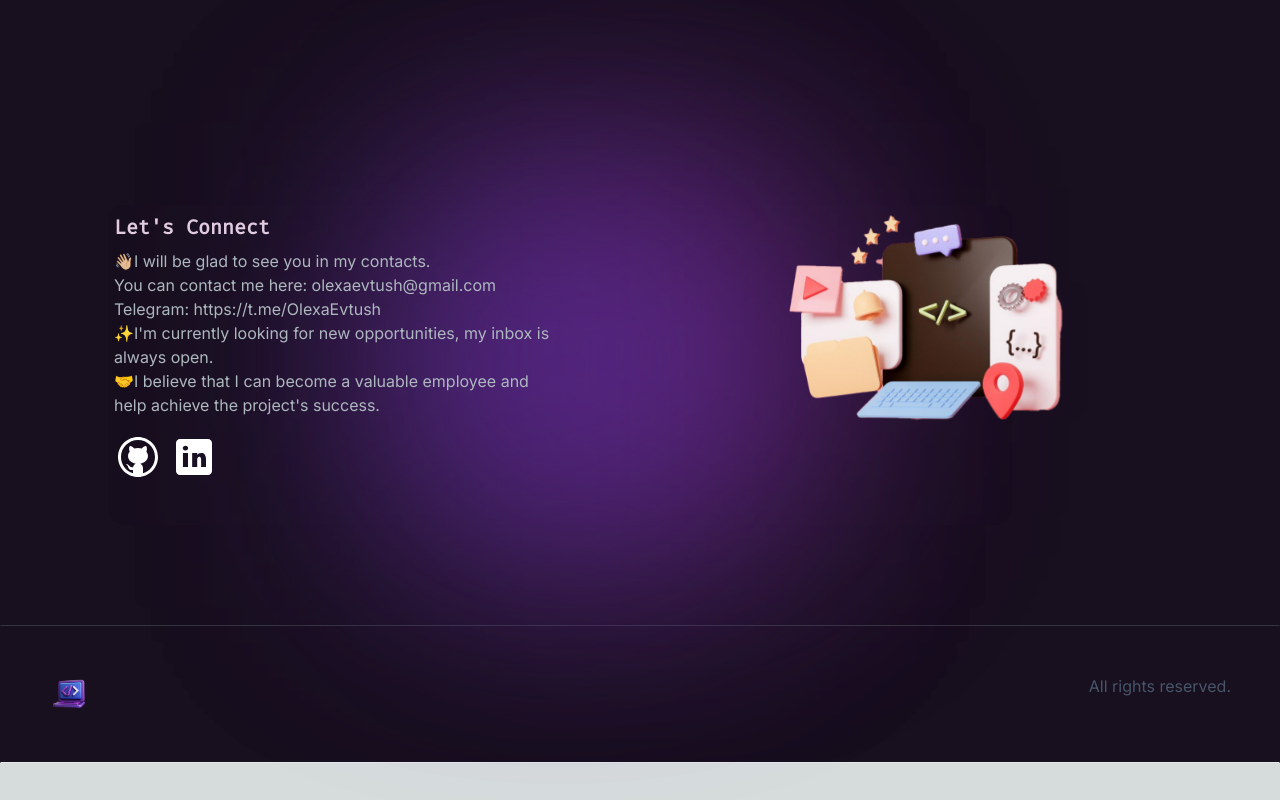
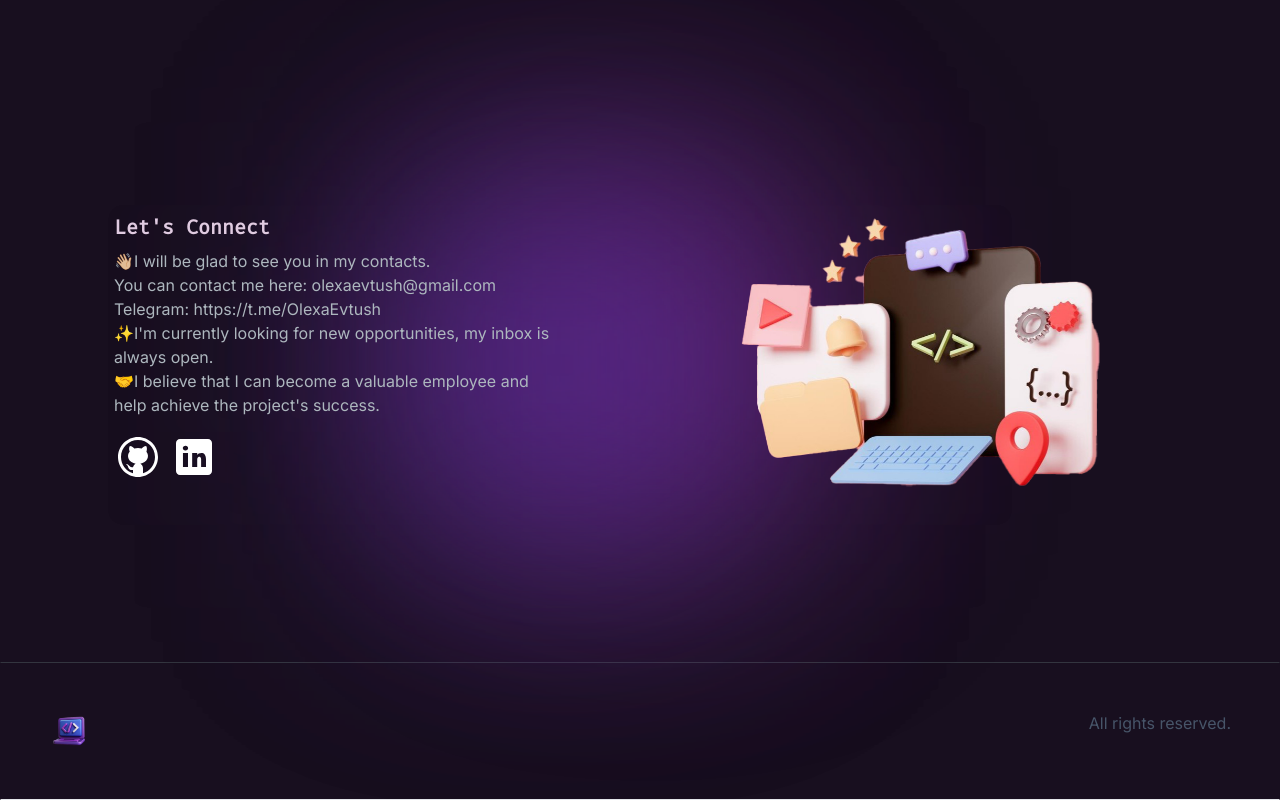
Before and after one commit to oleksaYevtush/myPortfolio, a Next.js app: page / in a window 1280 px wide. Shown: the part 6445-7245 px from the top of the page. Before the commit the page ends 7208 px from the top, so only its background shows below. Built offline with nearby package versions, Linux system fonts and the light colour scheme.

Commit message:
Update EmailSection.jsx

```diff
--- a/src/app/components/EmailSection.jsx
+++ b/src/app/components/EmailSection.jsx
@@ -36,7 +36,7 @@ const EmailSection = () => {
         </div>
       </div>
       <div className="z-10">
-        <Image src="/images/connect.webp" alt="Connect Image" width={320} height={320} />
+        <Image src="/images/connect.webp" alt="Connect Image" width={420} height={420} />
       </div>
     </section>
   );
```
